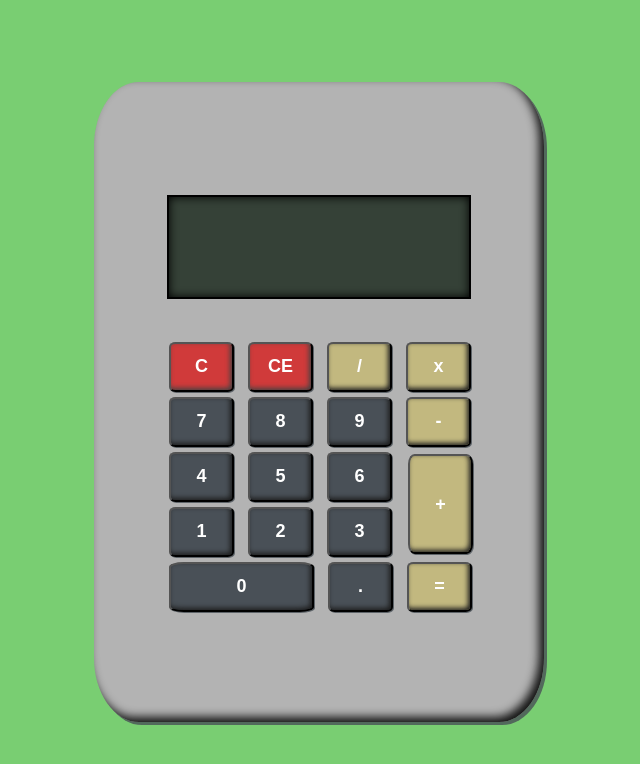
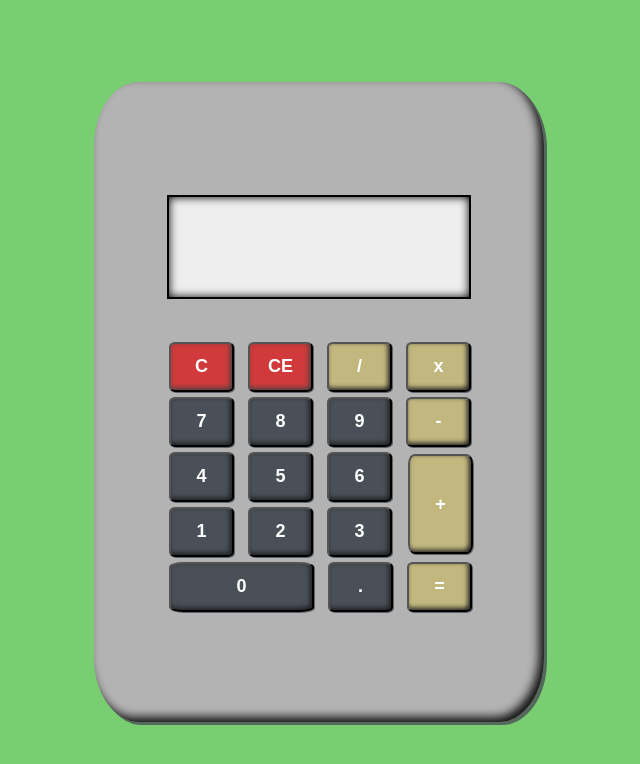
Before and after one commit to llei7e/1Sem_DesenvolvimentoWeb, a plain HTML site: page Calculadora/calculadora.html in a window 1280 px wide. Shown: the whole page, without its empty margins (426-1066 px from the left). Drawn offline with Linux system fonts and the light colour scheme.

Commit message:
att estilo

```diff
--- a/Calculadora/estilo.css
+++ b/Calculadora/estilo.css
@@ -29,7 +29,7 @@ main{
     margin-right: 45px;
     width: 300px;
     height: 100px;
-    background-color: #354137;
+    background-color: #eeeeee;
     border: 2px solid #000;
     display: flex;
     box-shadow: inset 0 0 10px rgba(0, 0, 0, 75);
```
